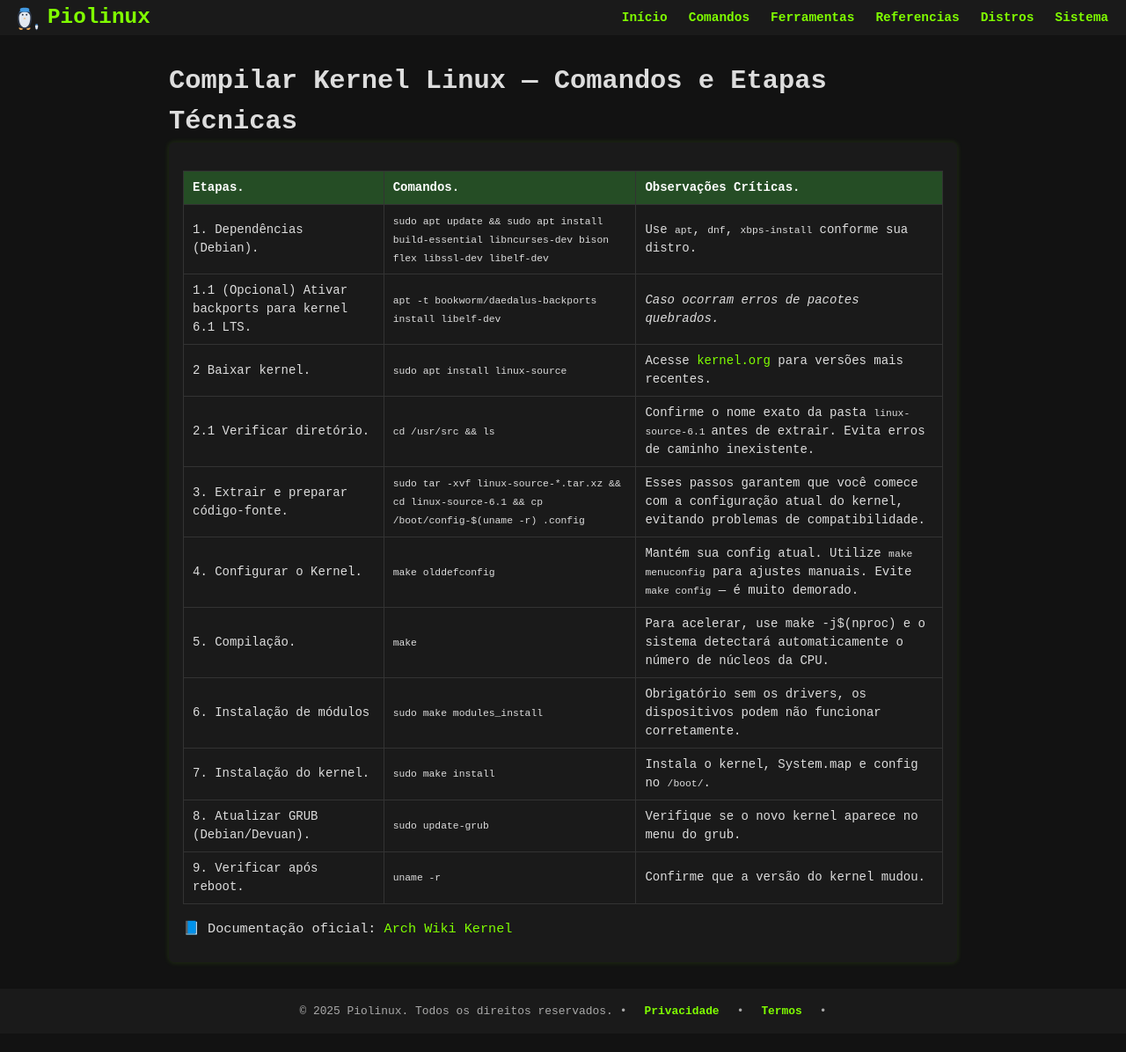
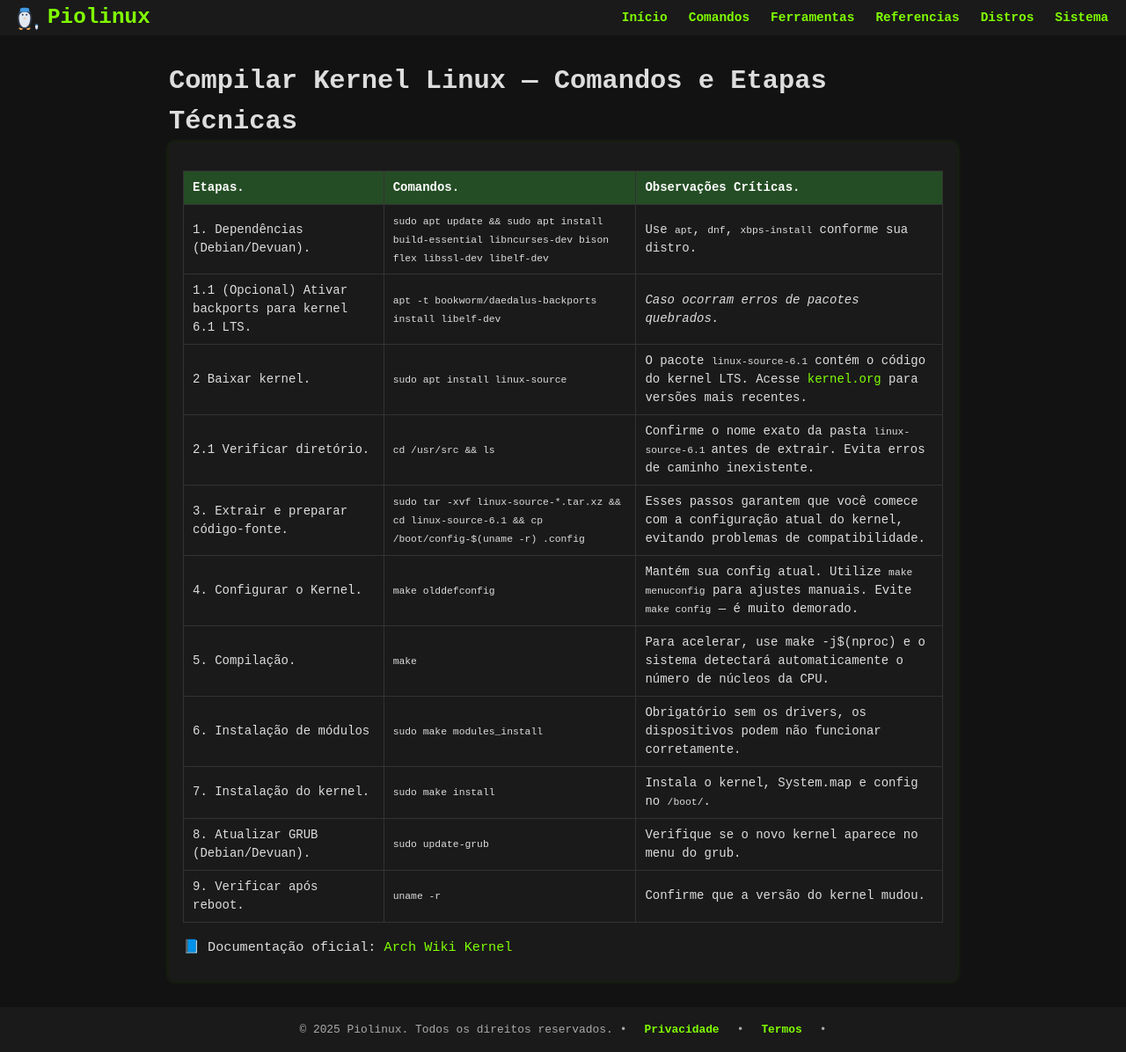
Before and after one commit to Piolinux/piolinux-site, a Jekyll site: the page built from _pages/_kernel/tabela-evergreen-como-compilar-o-kernel-linux.md, in a window 1280 px wide. Shown: the whole page at 88% size. Built offline with Jekyll 4.4.1, drawn with Linux system fonts in a browser that asks for light colours; before the commit the page ends 1175 px from its top, so only the background shows below that.

Commit message:
Update tabela-evergreen-como-compilar-o-kernel-linux.md

```diff
--- a/_pages/_kernel/tabela-evergreen-como-compilar-o-kernel-linux.md
+++ b/_pages/_kernel/tabela-evergreen-como-compilar-o-kernel-linux.md
@@ -25,7 +25,7 @@ tags: [kernel, linux, compilacao, make, grub, xbps, apt, dnf, evergreen]
   </thead>
   <tbody>
     <tr>
-      <td data-label="Etapa">1. Dependências (Debian).</td>
+      <td data-label="Etapa">1. Dependências (Debian/Devuan).</td>
       <td data-label="Comando"><code>sudo apt update && sudo apt install build-essential libncurses-dev bison flex libssl-dev libelf-dev</code></td>
       <td data-label="Observação Crítica">Use <code>apt</code>, <code>dnf</code>, <code>xbps-install</code> conforme sua distro.</td>
     </tr>
@@ -37,7 +37,7 @@ tags: [kernel, linux, compilacao, make, grub, xbps, apt, dnf, evergreen]
     <tr>
       <td data-label="Etapa">2 Baixar kernel.</td>
       <td data-label="Comando"><code>sudo apt install linux-source</code></td>
-      <td data-label="Observação Crítica">Acesse <a href="https://kernel.org" target="_blank">kernel.org</a> para versões mais recentes.</td>
+      <td data-label="Observação Crítica">O pacote <code>linux-source-6.1</code> contém o código do kernel LTS. Acesse <a href="https://kernel.org" target="_blank">kernel.org</a> para versões mais recentes.</td>
     </tr>
     <tr>
       <td data-label="Etapa">2.1 Verificar diretório.</td>
```
